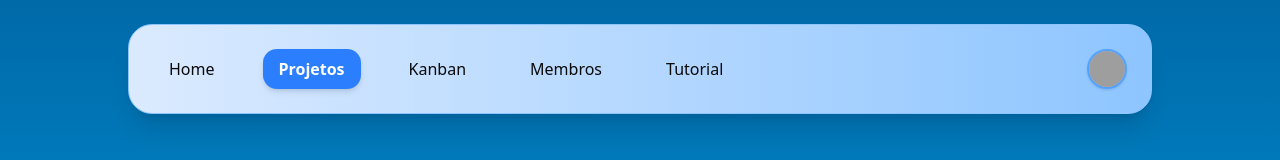
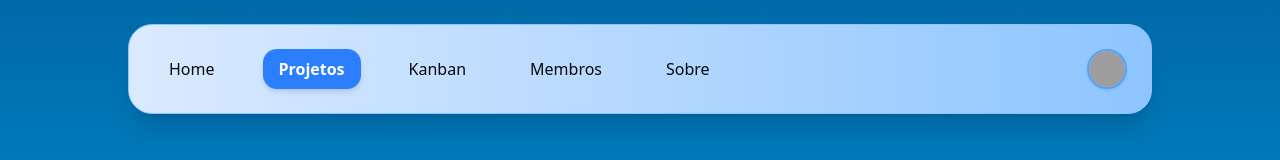
Before and after one commit to Luis-Mackiewicz/tech-academy-5, a React (Vite) app: page /projects in a window 1280 px wide. Shown: the top 160 px of the page. Built offline with nearby package versions, Linux system fonts and the light colour scheme; grey boxes are pictures that could not be loaded.

Commit message:
feat(Header): replace "Tutorial" with "Sobre" in navigation items

```diff
--- a/src/components/ui/header.tsx
+++ b/src/components/ui/header.tsx
@@ -19,7 +19,7 @@ export default function Header() {
     { label: "Projetos", path: "/projects" },
     { label: "Kanban", path: "/kanban" },
     { label: "Membros", path: "/membership" },
-    { label: "Tutorial", path: "/tutorial" },
+    { label: "Sobre", path: "/about" }, // Adicionado About
   ];
 
   useEffect(() => {
@@ -78,7 +78,6 @@ export default function Header() {
                   className="px-4 py-2 text-left hover:bg-red-300 rounded-b-xl cursor-pointer"
                   onClick={() => {
                     setMenuOpen(false);
-
                     navigate("/");
                   }}
                 >
```
